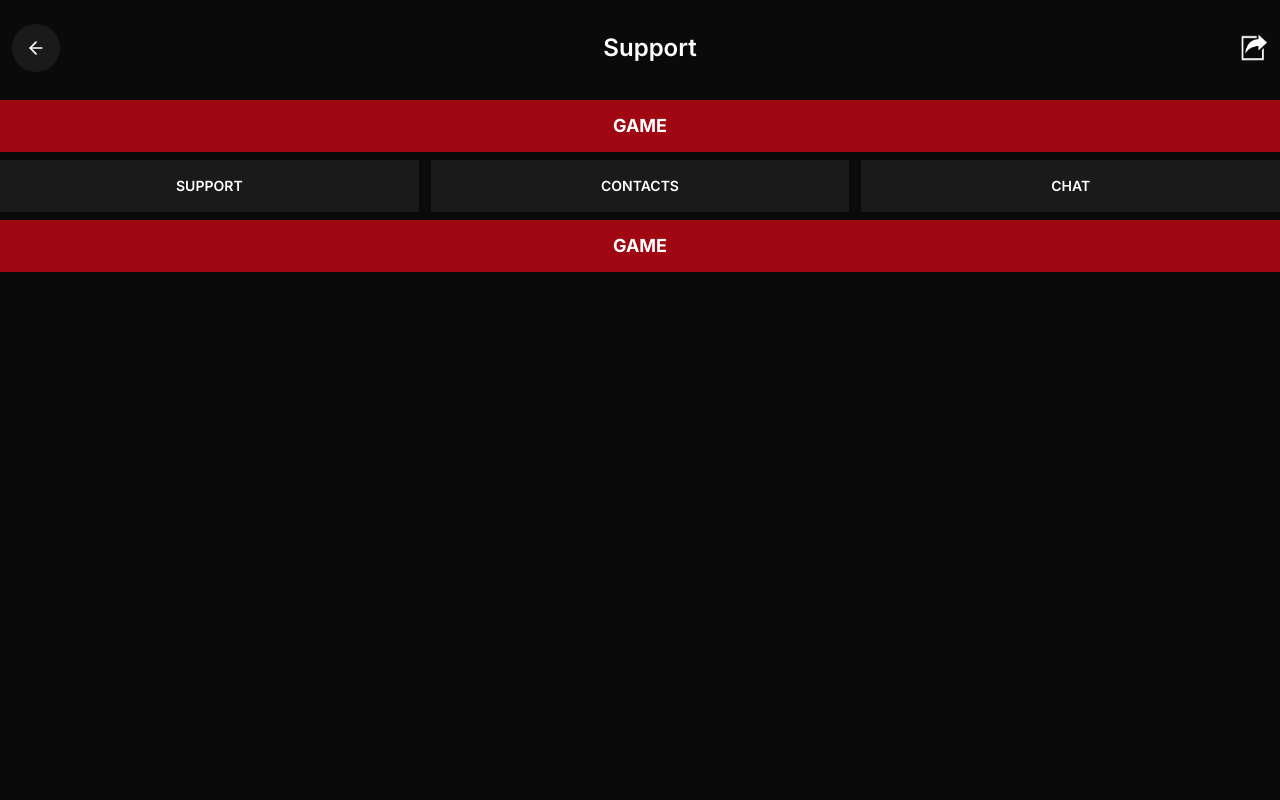
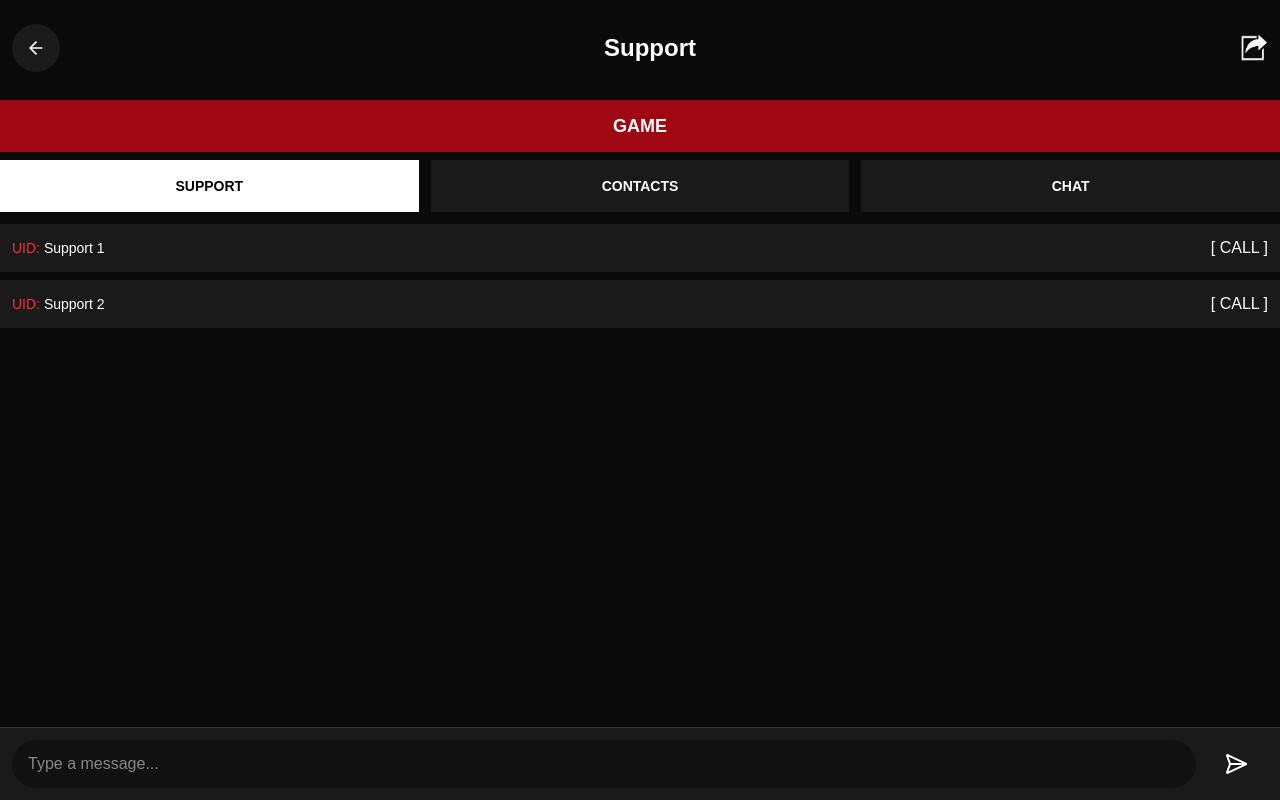
Before and after one commit to sndie3/MgameV1, a React (Vite) app: page /support in a window 1280 px wide. Built offline with nearby package versions, Linux system fonts and the light colour scheme; sample sign-in values are in the browser's storage.

Commit message:
how-to-use added

```diff
--- a/components/ui/Button.tsx
+++ b/components/ui/Button.tsx
@@ -53,6 +53,7 @@ export default function Button({
         transition
         duration-200
         w-full
+        py-4
         ${widthClasses[widthSize]}
         ${variantClasses[variant]}
         ${sizeClasses[size]}
--- a/features/dashboard/components/Sidebar.tsx
+++ b/features/dashboard/components/Sidebar.tsx
@@ -41,6 +41,9 @@ export default function Sidebar({
     const handleMenuClick = (title: string) => {
         if (title === 'Profile') {
             navigate('/profile');
+            setSidebarOpen(false);
+        }else if (title === 'How to Use'){
+            navigate('/how-to-use');
             setSidebarOpen(false);
         }
     };
--- /dev/null
+++ b/features/howtouse/HowToUse.tsx
@@ -0,0 +1,57 @@
+import { ArrowLeft } from 'lucide-react'
+import { useNavigate } from 'react-router-dom'
+import Button from '../../components/ui/Button'
+import Footer from '../../components/common/Footer'
+
+function HowToUse() {
+    const route = useNavigate()
+
+    return (
+        <div className="min-h-screen text-white flex flex-col font-bahnschrift px-3">
+            <div
+                className="rounded-t-[32px] pt-6 pb-2"
+                style={{ backgroundColor: "var(--background-color)" }}
+            >
+                <div className="flex items-center">
+                    <div className="w-12">
+                        <button
+                            onClick={() => route("/dashboard")}
+                            className="h-12 w-12 rounded-full flex items-center justify-center cursor-pointer"
+                            style={{ backgroundColor: "var(--button-color)" }}
+                        >
+                            <ArrowLeft size={20} className="text-white" />
+                        </button>
+                    </div>
+                    <div className="flex-1 flex justify-center">
+                        <h1 className="text-[24px] font-semibold">How to Use</h1>
+                    </div>
+                    <div className="w-12" />
+                </div>
+            </div>
+            <div className='flex flex-col text-xl flex-1'>
+                <div className='flex flex-col py-5'>
+                    <p className='text-xl'>Name nako</p>
+                    <span className='text-gray-500 text-lg'>Verified gamay</span>
+                </div>
+                <p className='text-justify'>Welcome to MGame.ph , you are now about to experience on how to use this site of entertainment designed to our beloved Players, you will experience the luxury of Gaming Responsibly.</p>
+                <br />
+                <p>Enjoy Watching!</p>
+                <br />
+                <br />
+                <p>Yours truly,</p>
+                <br />
+                <br />
+                <p>MGame</p>
+                <div className='py-5'>
+                    <Button variant='secondary'>
+                    Explore Now
+                </Button>
+                </div>
+            </div>
+
+            <Footer/>
+        </div>
+    )
+}
+
+export default HowToUse
--- a/features/support/Support.tsx
+++ b/features/support/Support.tsx
@@ -1,10 +1,20 @@
-import { ArrowLeft } from "lucide-react"
+import { ArrowLeft, SendHorizonal } from "lucide-react"
 import { useNavigate } from "react-router-dom"
+import { useState } from "react";
 
 function Support() {
     const route = useNavigate()
+    const [activeTab, setActiveTab] = useState("support");
+
+    const tabs = [
+        { id: "support", label: "SUPPORT" },
+        { id: "contacts", label: "CONTACTS" },
+        { id: "chat", label: "CHAT" },
+    ];
+    const [message, setMessage] = useState("");
+
     return (
-        <div className="min-h-screen text-white flex flex-col">
+        <div className="min-h-screen text-white flex flex-col font-bahnschrift">
             <div className="rounded-t-[32px] px-3 pt-6 pb-2 relative z-10" style={{ backgroundColor: 'var(--background-color)' }}>
                 <div className="flex items-center mb-5 justify-between">
                     <button
@@ -22,25 +32,97 @@ function Support() {
             <div className="w-full bg-red-800 py-3 flex justify-center">
                 <p className="font-bold text-lg">GAME</p>
             </div>
-            <div className="grid grid-cols-3 gap-3 mt-2 ">
-                <button className="py-4 text-sm font-semibold hover:opacity-80" style={{ backgroundColor: 'var(--button-color)' }}>
-                    SUPPORT
-                </button>
-                <button className="py-4 text-sm font-semibold hover:opacity-80" style={{ backgroundColor: 'var(--button-color)' }}>
-                    CONTACTS
-                </button>
-                <button className="py-4 text-sm font-semibold hover:opacity-80" style={{ backgroundColor: 'var(--button-color)' }}>
-                    CHAT
+            <div className="grid grid-cols-3 gap-3 mt-2">
+                {tabs.map((tab) => (
+                    <button
+                        key={tab.id}
+                        onClick={() => setActiveTab(tab.id)}
+                        className={`py-4 text-sm font-semibold transition ${activeTab === tab.id
+                            ? "bg-white text-black"
+                            : "hover:opacity-80"
+                            }`}
+                        style={{
+                            backgroundColor:
+                                activeTab === tab.id
+                                    ? undefined
+                                    : "var(--button-color)",
+                        }}
+                    >
+                        {tab.label}
+                    </button>
+                ))}
+            </div>
+            {/* loop for displays */}
+            <div className="flex-1 mt-3 overflow-y-auto">
+                {activeTab === "support" && (
+                    <div className="space-y-2">
+                        {/* looping for this part for displaying support */}
+                        <div
+                            className="w-full py-3 px-3 flex justify-between items-center"
+                            style={{ backgroundColor: "var(--button-color)" }}
+                        >
+                            <p className="text-sm text-red-500">
+                                UID: <span className="text-white">Support 1</span>
+                            </p>
+                            <button>[ CALL ]</button>
+                        </div>
+
+                        <div
+                            className="w-full py-3 px-3 flex justify-between items-center"
+                            style={{ backgroundColor: "var(--button-color)" }}
+                        >
+                            <p className="text-sm text-red-500">
+                                UID: <span className="text-white">Support 2</span>
+                            </p>
+                            <button>[ CALL ]</button>
+                        </div>
+                    </div>
+                )}
+
+                {activeTab === "contacts" && (
+                    <div className="space-y-2">
+                        {/* looping for this part for displaying contacts */}
+                        <div
+                            className="w-full py-3 px-3"
+                            style={{ backgroundColor: "var(--button-color)" }}
+                        >
+                            GCash: 09123456789
+                        </div>
+
+                    </div>
+                )}
+
+                {activeTab === "chat" && (
+                    <div
+                        className="w-full py-6 text-center"
+                        style={{ backgroundColor: "var(--button-color)" }}
+                    >
+                        {/* looping for this part for displaying for chat */}
+                        <button className="bg-red-800 px-6 py-3 rounded font-bold">
+                            Start Live Chat
+                        </button>
+                    </div>
+                )}
+            </div>
+            <div
+                className="flex items-center gap-2 p-3 border-t border-[#333]"
+                style={{ backgroundColor: "var(--button-color)" }}
+            >
+                <input
+                    type="text"
+                    placeholder="Type a message..."
+                    value={message}
+                    onChange={(e) => setMessage(e.target.value)}
+                    className="flex-1 bg-[#111] rounded-full px-4 py-3 outline-none"
+                />
+
+                <button
+                    className="px-5 py-3 font-semibold"
+                >
+                    <SendHorizonal/>
                 </button>
             </div>
-            <div className="w-full bg-red-800 py-3 my-2 flex justify-center">
-                <p className="font-bold text-lg">GAME</p>
-            </div>
         </div>
-
-
-
-
     )
 }
 
--- a/routes/AppRoute.tsx
+++ b/routes/AppRoute.tsx
@@ -12,6 +12,7 @@ import ProtectedRoute from "../routes/ProtectedRoute";
 import CashIn from "../features/cashin/CashIn";
 import CashOut from "../features/cashout/CashOut"
 import Support from "../features/support/Support";
+import HowToUse from "../features/howtouse/HowToUse";
 export default function AppRoutes() {
 
   return (
@@ -39,7 +40,7 @@ export default function AppRoutes() {
             <Route path="cash-in" element={<CashIn/>} />
             <Route path="cash-out" element={<CashOut/>} />
             <Route path="support" element={<Support/>} />
-
+            <Route path="how-to-use" element={<HowToUse/>} />
 
         </Route>
       </Route>
```
